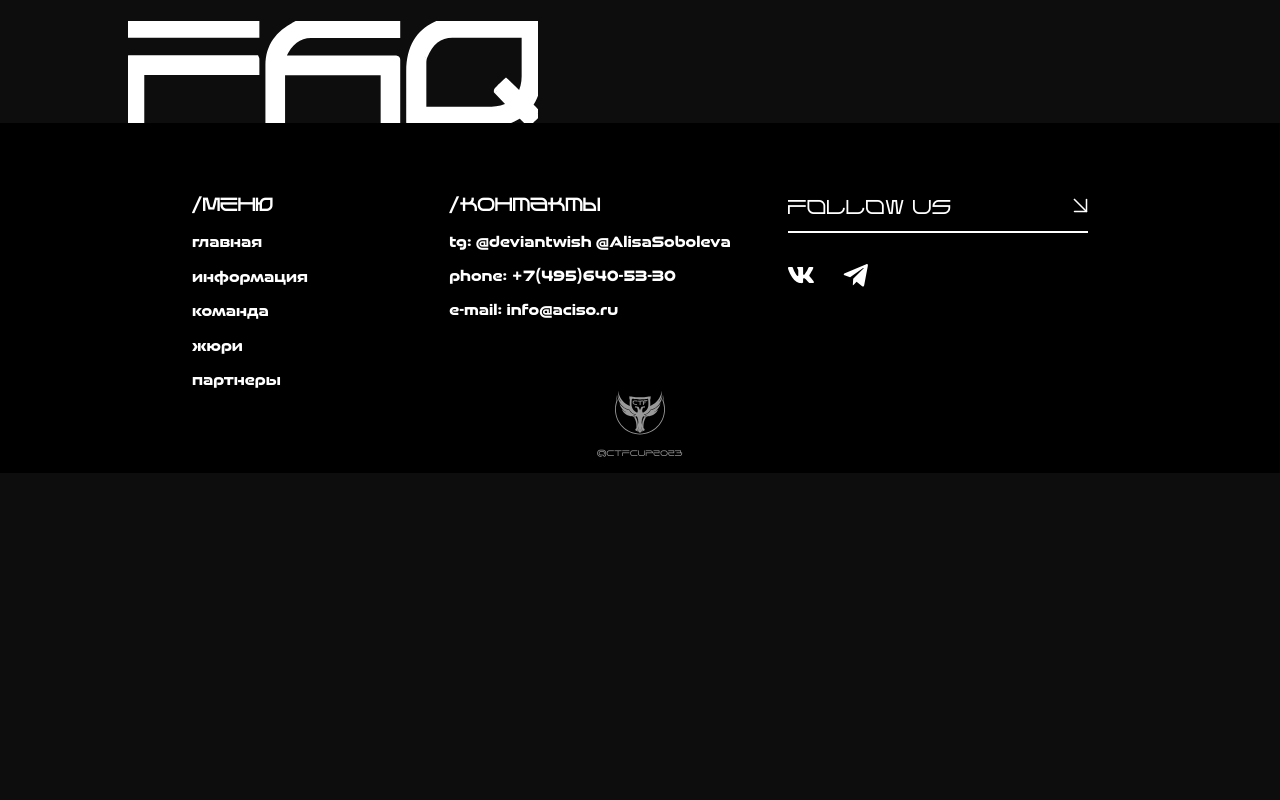
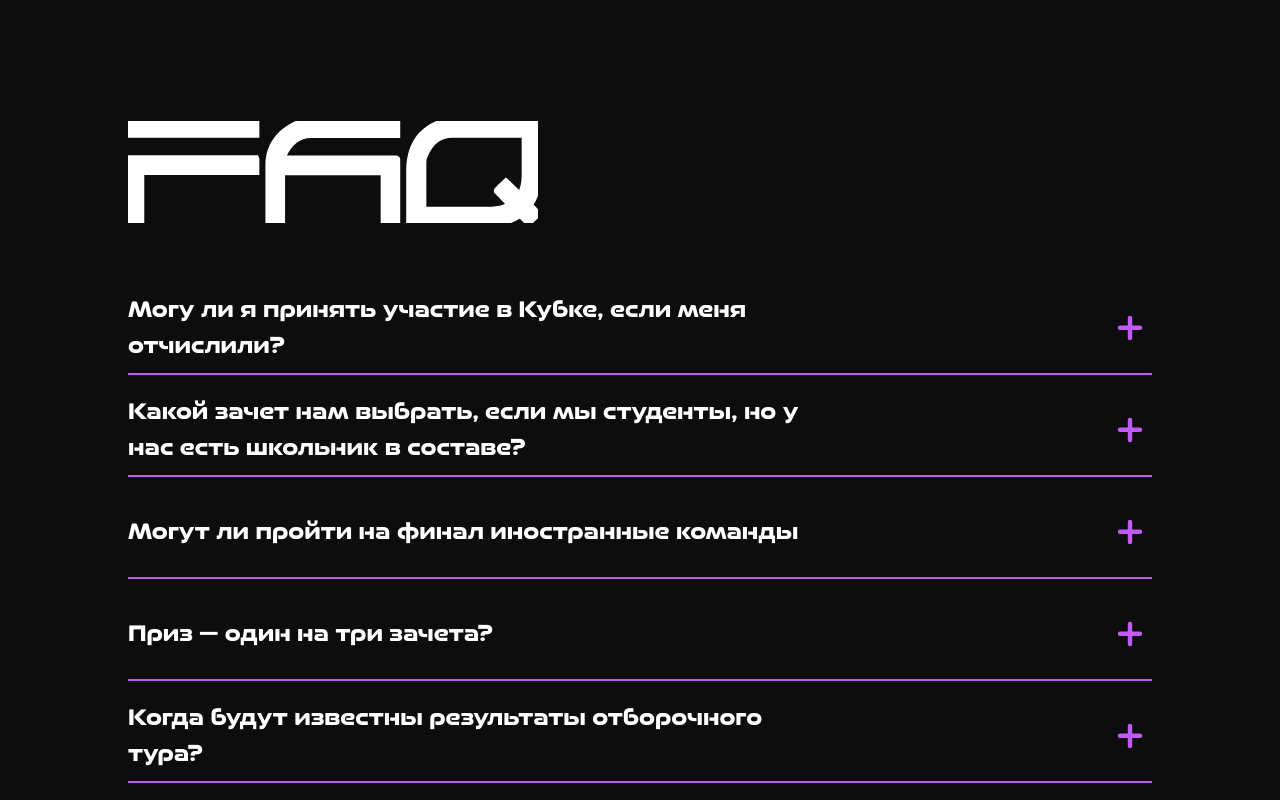
Before and after one commit to RoastedPikachu/CTF_Cup_2023, a Next.js app: page /info in a window 1280 px wide. Shown: the part 740-1540 px from the top of the page. Before the commit the page ends 1213 px from the top, so only its background shows below. Built offline with nearby package versions, Linux system fonts and the light colour scheme.

Commit message:
Доделал страницу информации на ноуты

```diff
--- a/src/app/info/page.tsx
+++ b/src/app/info/page.tsx
@@ -1,5 +1,5 @@
 'use client';
-import React, { useEffect } from 'react';
+import React, { useState, useEffect } from 'react';
 
 import { useAppDispatch, useAppSelector } from "@/store/storeHooks";
 import { mobileSlice } from "@/store/storeReducers/MobileSlice";
@@ -9,12 +9,58 @@ import TheHeader from '@/widgets/shared/TheHeader';
 import TheMobileHeader from '@/widgets/shared/TheMobileHeader';
 import TheFooter from '@/widgets/shared/TheFooter';
 
+interface Paragraph {
+    id: number,
+    title: string,
+    isOpen: boolean,
+    text: string
+}
+
 const Page = () => {
     const dispatch = useAppDispatch();
 
     const isMobile = useAppSelector((state:RootState) => state.mobile.isMobile);
 
     const { setIsMobileStatus } = mobileSlice.actions;
+
+    const [paragraphs, setParagraphs] = useState([
+        {
+            id: 1,
+            title: 'Могу ли я принять участие в Кубке, если меня отчислили?',
+            isOpen: false,
+            text: 'Токен для регистрации можно получить у <b className="text-[#bf5af2]">@ctfmarketbot</b>, если ты был участником Летней Школы <b>CTF 2022</b>. Мы выгрузили все данные <b className="text-[#bf5af2]">(TelegramUserID, баллы)</b> из бота ЛШ и на основе них сделали те самые токены для регистрации. Баллы подтянутся автоматически'
+        },
+        {
+            id: 2,
+            title: 'Какой зачет нам выбрать, если мы студенты, но у нас есть школьник в составе?',
+            isOpen: false,
+            text: 'В любой непонятной ситуации выбирайте <b className="text-[#bf5af2]">Смешанный зачет</b>. Школьный только для школьников, а Академический — для студентов одного вуза (или колледжа).'
+        },
+        {
+            id: 3,
+            title: 'Могут ли пройти на финал иностранные команды',
+            isOpen: false,
+            text: 'Теоретически — да. А на практике каждая заявка иностранной команды будет рассматриваться в индивидуальном порядке Национальной Ассоциацией международной информационной безопасности, так что гарантировать <b>100%</b> вероятность прохождения мы, увы, не можем.'
+        },
+        {
+            id: 4,
+            title: 'Приз — один на три зачета?',
+            isOpen: false,
+            text: 'А вот и нет — победитель <b className="text-[#bf5af2]">каждого из трех</b> зачетов получит и денежный приз, и <b className="text-[#bf5af2]">свой экземпляр кубка</b> ;)'
+        },
+        {
+            id: 5,
+            title: 'Когда будут известны результаты отборочного тура?',
+            isOpen: false,
+            text: 'Мы постараемся опубликовать результаты как можно скорее — но обычно нам нужно <b className="text-[#bf5af2]">2-3 дня</b>, чтобы точно проверить результаты: за это время убедимся, что <ul><li>никто из команд не спутал зачеты,</li><li>предоставил всю информацию в регистрации,</li><li>не жульничал во время этапа.</li></ul>'
+        },
+        {
+            id: 6,
+            title: 'Сколько этапов ждут школьников?',
+            isOpen: false,
+            text: 'В школьном зачете всего <b className="text-[#bf5af2]">два этапа</b>: общий с остальными участниками <b className="text-[#bf5af2]">отборочный этап</b>, а также <b className="text-[#bf5af2]">очный финал в декабре</b>.'
+        }
+    ] as Paragraph[]);
 
     useEffect(() => {
         dispatch(setIsMobileStatus(window.innerWidth < 480));
@@ -24,12 +70,12 @@ const Page = () => {
             {!isMobile ? <TheHeader/> : <TheMobileHeader/>}
 
             <main className='relative mt-[50px] w-[100vw] h-auto overflow-hidden'>
-                <img src='/static/infoPage/background/InfoBgImage1.svg' alt='Пузырик' className='absolute mt-[30px] right-[50px]'/>
+                <img src='/static/infoPage/background/InfoBgImage1.svg' alt='Пузырик' className='absolute mt-[-20px] right-[-60px] z-[-1] scale-[0.9]'/>
 
                 <section className='px-[10%] w-full'>
                     <img src='/static/infoPage/text/PravilaText.svg' alt='Правила' className='w-[60%]'/>
 
-                    <div className='flex justify-between mt-[80px] w-full h-[150px]'>
+                    <div className='flex justify-between mt-[80px] w-full h-[250px]'>
                         <span className='flex justyfy-between w-[48%] h-full text-[#ffffff]'>
                             <p className='mt-[-40px] text-[8rem] font-["DaMiOne"]'>01</p>
 
@@ -60,10 +106,22 @@ const Page = () => {
                     <p className='mt-[50px] w-[50%] text-[#ffffff] text-[1.125rem] font-["Good_Timing"] font-bold'>*подробнее ознакомиться с правилами можно в разделе <b className='text-[#bf5af2]'>«ОФИЦИАЛЬНЫЕ ДОКУМЕНТЫ»</b></p>
                 </section>
 
-                <section className='mt-[120px] px-[10%] w-full'>
-                    <img src='/static/infoPage/text/FAQText.svg' alt='FAQ' className='w-[40%]'/>
+                <section className='mt-[120px] pb-[100px] px-[10%] w-full'>
+                    <img src='/static/infoPage/text/FAQText.svg' alt='FAQ' className='w-[40%] pb-[50px]'/>
 
+                    {paragraphs.map((paragraph:Paragraph) => (
+                        <div className='mt-[30px] pb-[20px] h-auto border-b-2 border-[#bf5af2]'>
+                            <div className='flex justify-between items-center w-[calc(100%-12.5px)] h-[50px]'>
+                                <h3 className='w-[70%] text-[#ffffff] text-[1.5rem] font-["Good_Timing"] font-bold'>{paragraph.title}</h3>
 
+                                <button className='w-[20px] h-[20px] outline-none' onClick={() => {paragraph.isOpen = !paragraph.isOpen; setParagraphs([...paragraphs])}}>
+                                    {paragraph.isOpen ? <img src='/static/infoPage/icon/XmarkIcon.svg' alt='Закрыть' className='w-full h-full'/> : <img src='/static/infoPage/icon/XmarkIcon.svg' alt='Открыть' className='w-full h-full rotate-45'/>}
+                                </button>
+                            </div>
+
+                            {paragraph.isOpen && <p dangerouslySetInnerHTML={{ __html: paragraph.text}} className='mt-[30px] pb-[20px] text-[#ffffff] text-[1rem]'></p>}
+                        </div>
+                    ))}
                 </section>
             </main>
 
--- a/src/widgets/shared/TheFooter.tsx
+++ b/src/widgets/shared/TheFooter.tsx
@@ -14,7 +14,7 @@ const TheFooter = () => {
 
                 <Link href='/team' className='w-[200px] outline-none no-underline'>команда</Link>
 
-                <Link href='/' className='w-[200px] outline-none no-underline'>жюри</Link>
+                <Link href='/jury' className='w-[200px] outline-none no-underline'>жюри</Link>
 
                 <Link href='' className='w-[200px] outline-none no-underline'>партнеры</Link>
             </nav>
--- a/src/widgets/shared/TheHeader.tsx
+++ b/src/widgets/shared/TheHeader.tsx
@@ -15,7 +15,7 @@ const TheHeader = () => {
 
                 <Link href='/team' className='outline-none no-underline'>команда</Link>
 
-                <Link href='/' className='outline-none no-underline'>жюри</Link>
+                <Link href='/jury' className='outline-none no-underline'>жюри</Link>
 
                 <Link href='/' className='outline-none no-underline'>партнеры</Link>
             </nav>
```
Also changed, not shown: src/widgets/shared/PersonInfo.tsx (+9 -1 lines), public/static/infoPage/icon/XmarkIcon.svg (added).
